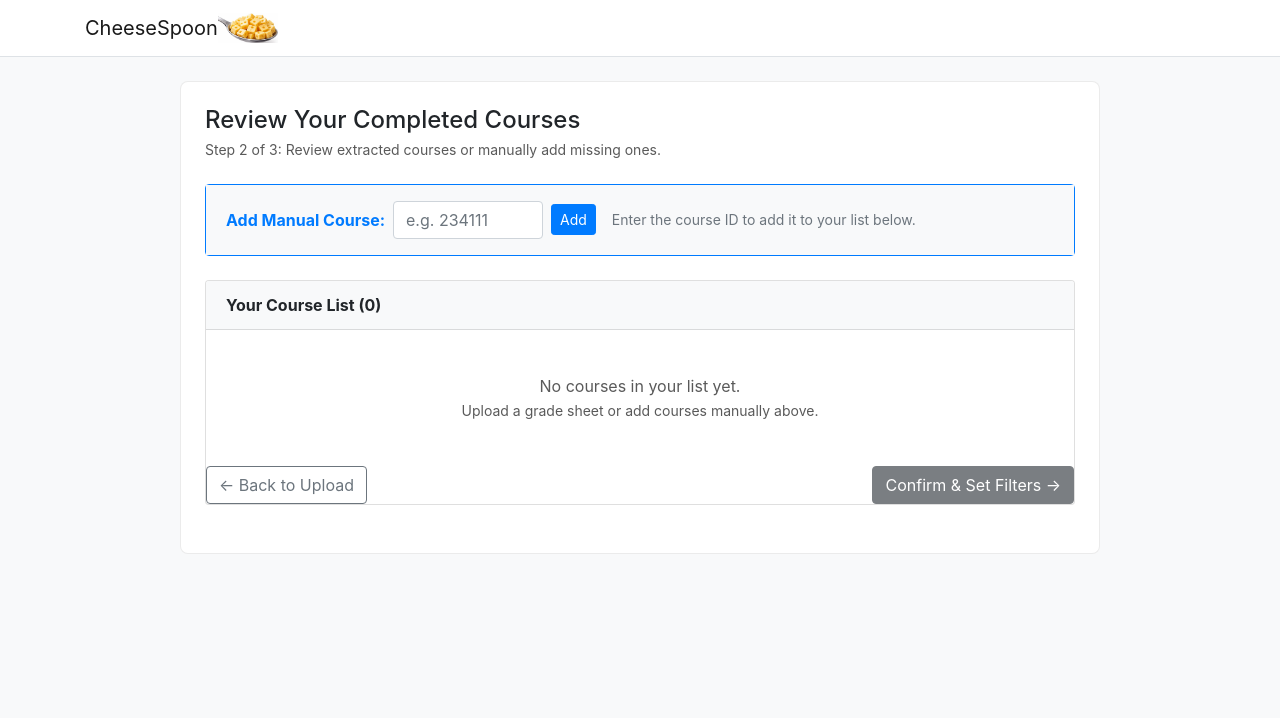
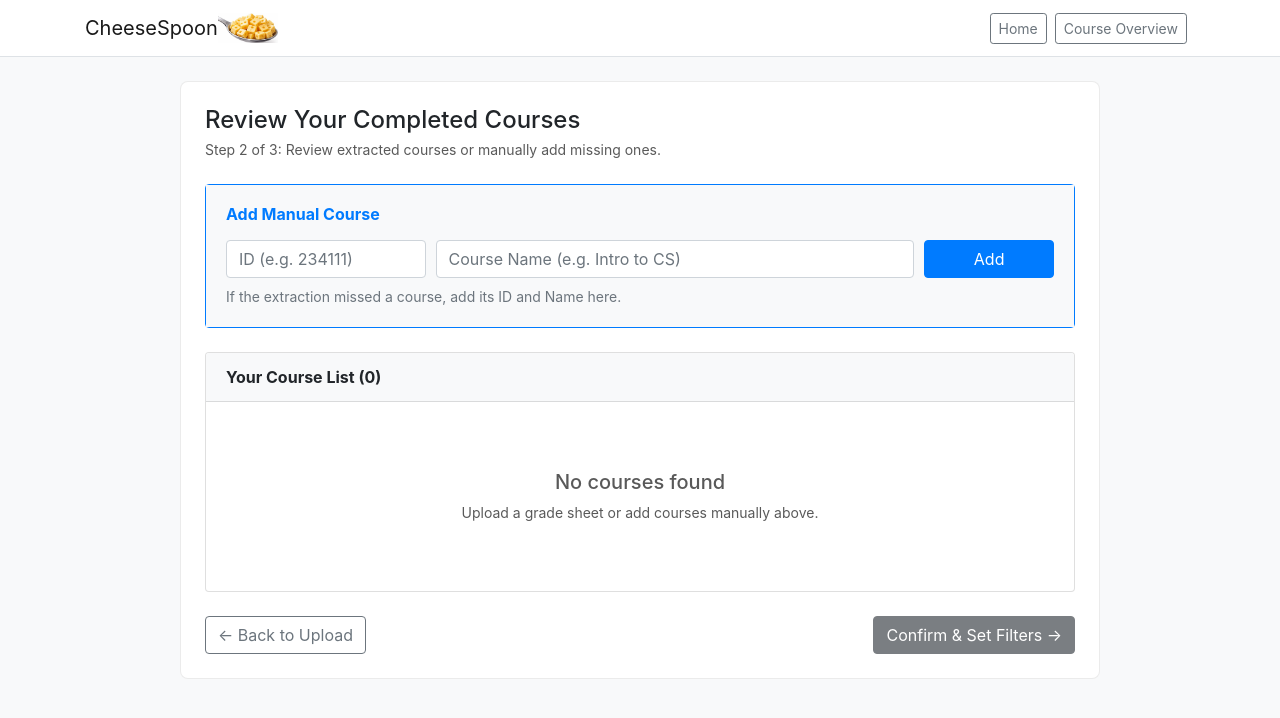
Before and after one commit to brarbrb/cheese-spoon, a Flask app: page /review_courses in a window 1280 px wide. Shown: the top 718 px of the page. Run offline with Flask 3, Linux system fonts and the light colour scheme; parts of the project's set-up code (start-up, migrations or seed data) failed here and were passed over.

Commit message:
added course summary at recommendations + fixed parser

```diff
--- a/app.py
+++ b/app.py
@@ -1,6 +1,6 @@
 from flask import Flask, render_template, request, flash, redirect, url_for, session, jsonify
 import re
-from src.utilities import parse_grades_pdf, COURSE_TITLES
+from src.utilities import parse_grades_pdf, parse_review_summary
 from src.knowledgebase import recommend_courses
 from src.agent import chat_with_assistant  # ADD THIS IMPORT
 
@@ -32,68 +32,60 @@ def upload():
             return redirect(url_for('review_courses'))
 
         try:
-            completed_course_ids = parse_grades_pdf(file)  # parsing grade sheet
-            if not completed_course_ids:
-                flash("No courses found in the uploaded file. Try again or skip.")
+            # Returns: [{'id': '00940210', 'name': 'Computer Org'}, ...]
+            parsed_courses = parse_grades_pdf(file)
+
+            if not parsed_courses:
+                flash("No courses found. Try a different file.")
                 return redirect(url_for('upload'))
 
-            session['completed_courses'] = completed_course_ids
+            session['completed_courses'] = parsed_courses
             return redirect(url_for('review_courses'))
 
-        except Exception as e:  # any other error
-            flash(f"Error parsing grade sheet: {str(e)}")
+        except Exception as e:
+            print(f"Upload Error: {e}")
+            flash(f"Error parsing file: {str(e)}")
             return redirect(url_for('upload'))
-
     return render_template("upload.html")
 
 
 # STEP 2: Review and confirm courses
 @app.route("/review_courses", methods=["GET", "POST"])
 def review_courses():
-    # safe fallback (in case someone navigates here directly)
     if 'completed_courses' not in session:
         session['completed_courses'] = []
 
+    current_courses = session.get('completed_courses', [])
+
     if request.method == "POST":
-        if "new_course_id" in request.form:  # user adds courses manually
-            new_course = request.form.get("new_course_id")  # TODO: check
-            # TODO: add normalize?
-            if new_course:
-                current_courses = session.get('completed_courses', [])
-                if new_course not in current_courses:
-                    current_courses.append(new_course)
-                    session['completed_courses'] = current_courses
-                    flash(f"Added {new_course}.")
-                else:
-                    flash(f"{new_course} is already in the list.")
+        # --- CASE 1: MANUAL ADD ---
+        if "new_course_id" in request.form:
+            new_id = request.form.get("new_course_id").strip()
+            # Get the name (default to the ID if left empty)
+            new_name = request.form.get("new_course_name", "").strip() or new_id
+
+            existing_ids = {c['id'] for c in current_courses}
+
+            if new_id and new_id not in existing_ids:
+                # Save both ID and Name
+                current_courses.append({'id': new_id, 'name': new_name})
+                session['completed_courses'] = current_courses
+                flash(f"Added course {new_id}: {new_name}")
+            elif new_id in existing_ids:
+                flash(f"Course {new_id} is already in the list.")
+
             return redirect(url_for('review_courses'))
 
-        # list all parsed (or updated) courses
-        confirmed_courses = request.form.getlist("confirmed_courses")
-        session['completed_courses'] = confirmed_courses
-        # if not confirmed_courses:
-        #     flash("Please select at least one course to continue.")
-        #     return redirect(url_for('review_courses'))
+        # --- CASE 2: CONFIRM SELECTION ---
+        confirmed_ids = request.form.getlist("confirmed_courses")
+        filtered_courses = [c for c in current_courses if c['id'] in confirmed_ids]
+        session['completed_courses'] = filtered_courses
+
         return redirect(url_for('filters'))
 
-    # GET request - show review page
-    completed_courses = session.get('completed_courses', [])
-    courses_display_data = []
-    for c_id in completed_courses:
-        # Fallback to the ID if title is not found in KB.csv
-        c_id = int(c_id)
-        # print(f"cids are {c_id}")
-        title = COURSE_TITLES.get(str(c_id), c_id)
-        courses_display_data.append({
-            'id': c_id,
-            'title': title
-        })
-    # print(f"courses_display_data {courses_display_data}")
-    return render_template("review_courses.html", completed_courses=completed_courses,
-                           courses_list=courses_display_data)
+    return render_template("review_courses.html", completed_courses=current_courses)
 
 
-# STEP 3: Set filters and weights
 # STEP 3: Set filters and weights
 @app.route("/filters", methods=["GET", "POST"])
 def filters():
@@ -170,26 +162,29 @@ def filters():
 # STEP 4: Get recommendations
 @app.get("/recommendations")
 def recommendations():
-    # Retrieve from session
-    completed_courses = session.get('completed_courses', [])
+    # 1. Get the list of dicts
+    completed_courses_data = session.get('completed_courses', [])
+    if not completed_courses_data:
+        flash("No courses found.")
+        return redirect(url_for('upload'))
+
+    # 2. Extract ONLY IDs for the algorithm
+    completed_ids_only = [str(c['id']) for c in completed_courses_data]
+
+    # 3. Retrieve session data
     filters = session.get('filters', {})
     weights = session.get('weights', {})
 
-    if not completed_courses:
-        flash("No courses found. Please upload your grade sheet first.")
-        return redirect(url_for('upload'))
-
-    # Extract parameters
+    # Extract specific values for the algorithm and display
     semester = filters.get('semester', 'WINTER_2025_2026')
     no_exam = filters.get('no_exam', False)
     min_credits = filters.get('min_credits', 0)
     user_query = filters.get('user_query', '')
 
-    # Call recommendation engine
     try:
         ranked_df = recommend_courses(
             semester_name=semester,
-            courses_list=completed_courses,
+            courses_list=completed_ids_only,
             no_exam=no_exam,
             min_credits=min_credits,
             user_query=user_query,
@@ -199,20 +194,26 @@ def recommendations():
             workload_rating_weight=weights.get('workload_rating', 0.2),
             general_rating_weight=weights.get('general_rating', 0.2)
         )
-
-        # Convert DataFrame to list of dicts for template
+        # Convert to dicts
         courses = ranked_df.to_dict('records')
 
+        # 2. Loop through and add the parsed fields to each course dictionary
+        for course in courses:
+            summary_parts = parse_review_summary(course.get('reviews_summary', ''))
+            course['summary_interest'] = summary_parts['interest']
+            course['summary_workload'] = summary_parts['workload']
+            course['summary_bottom_line'] = summary_parts['bottom_line']
     except Exception as e:
-        flash(f"Error generating recommendations: {str(e)}")
+        print(f"Rec Error: {e}")
+        flash(f"Error: {str(e)}")
         courses = []
 
-    # Prepare display data
+    # Prepare display data so the HTML doesn't crash
     applied_filters = {
         "semester": semester,
         "no_exam": "Yes" if no_exam else "No",
         "min_credits": min_credits,
-        "completed_count": len(completed_courses)
+        "completed_count": len(completed_courses_data)
     }
 
     return render_template(
@@ -222,6 +223,7 @@ def recommendations():
         weights=weights,
         user_query=user_query
     )
+
 
 
 # ============================================================================
--- a/templates/review_courses.html
+++ b/templates/review_courses.html
@@ -9,12 +9,26 @@
 </head>
 
 <body>
-  <nav id="top-navbar" class="navbar navbar-expand-lg navbar-light bg-white border-bottom">
+  <nav id="top-navbar" class="navbar navbar-expand-lg navbar-light bg-white border-bottom sticky-top">
     <div class="container">
       <a class="navbar-brand d-flex align-items-center" href="{{ url_for('index') }}">
         <span>CheeseSpoon</span>
-        <img src="{{ url_for('static', filename='logo.png') }}" alt="CheeseSpoon" class="brand-logo" />
+        <img
+          src="{{ url_for('static', filename='logo.png') }}"
+          alt="CheeseSpoon"
+          class="brand-logo"
+        />
       </a>
+      <div id="top-navbar-supported-content" class="collapse navbar-collapse">
+        <ul class="navbar-nav ml-auto align-items-lg-center">
+          <li class="nav-item">
+            <a class="btn btn-sm btn-outline-secondary mr-lg-2" href="{{ url_for('index') }}">Home</a>
+          </li>
+          <li class="nav-item">
+            <a class="btn btn-sm btn-outline-secondary mr-lg-2" href="{{ url_for('course_overview') }}">Course Overview</a>
+          </li>
+        </ul>
+      </div>
     </div>
   </nav>
 
@@ -37,23 +51,37 @@
           </div>
 
           <div class="card mb-4 border-primary">
-            <div class="card-body py-3 bg-light">
-              <form method="POST" class="d-flex align-items-center flex-wrap">
-                <label class="mr-2 mb-0 font-weight-bold text-primary">Add Manual Course:</label>
-                <input type="text" name="new_course_id" class="form-control mr-2"
-                       placeholder="e.g. 234111" style="max-width: 150px;" required>
-                <button type="submit" class="btn btn-primary btn-sm">Add</button>
-                <small class="text-muted ml-3 d-none d-sm-block">
-                  Enter the course ID to add it to your list below.
+            <div class="card-body bg-light">
+              <h6 class="text-primary font-weight-bold mb-3">Add Manual Course</h6>
+              <form method="POST" class="form-row align-items-center">
+
+                <div class="col-md-3 col-sm-12 mb-2 mb-md-0">
+                  <label class="sr-only" for="new_course_id">Course ID</label>
+                  <input type="text" name="new_course_id" id="new_course_id"
+                         class="form-control" placeholder="ID (e.g. 234111)" required>
+                </div>
+
+                <div class="col-md-7 col-sm-12 mb-2 mb-md-0">
+                  <label class="sr-only" for="new_course_name">Course Name</label>
+                  <input type="text" name="new_course_name" id="new_course_name"
+                         class="form-control" placeholder="Course Name (e.g. Intro to CS)">
+                </div>
+
+                <div class="col-md-2 col-sm-12">
+                  <button type="submit" class="btn btn-primary btn-block">Add</button>
+                </div>
+
+              </form>
+              <small class="text-muted mt-2 d-block">
+                If the extraction missed a course, add its ID and Name here.
               </small>
-              </form>
             </div>
           </div>
 
           <form method="POST">
             <div class="card mb-4">
               <div class="card-header bg-light d-flex justify-content-between align-items-center">
-                <strong>Your Course List ({{ courses_list|length }})</strong>
+                <strong>Your Course List ({{ completed_courses|length }})</strong>
 
                 {% if completed_courses %}
                 <div>
@@ -63,36 +91,32 @@
                 {% endif %}
               </div>
 
-              <div class="card-body">
-  {% if courses_list %}
-    <div class="row">
-      {% for course in courses_list %}
-      <div class="col-12 mb-2"> <div class="custom-control custom-checkbox border-bottom pb-2">
+              <div class="card-body" style="max-height: 500px; overflow-y: auto;">
+                {% if completed_courses %}
+                  <div class="list-group">
+                    {% for course in completed_courses %}
+                    <div class="list-group-item">
+                      <div class="custom-control custom-checkbox">
+                        <input type="checkbox" class="custom-control-input course-checkbox"
+                               name="confirmed_courses"
+                               value="{{ course.id }}"
+                               id="c_{{ course.id }}" checked>
 
-          <input class="custom-control-input course-checkbox" type="checkbox"
-                 name="confirmed_courses" value="{{ course.id }}"
-                 id="course_{{ course.id }}" checked>
-
-          <label class="custom-control-label w-100" for="course_{{ course.id }}">
-            <span class="font-weight-bold text-dark">{{ course.title }}</span>
-            {% if course.id == course.title %}
-              <span class="badge badge-warning ml-2">Unknown Title</span>
-            {% endif %}
+                        <label class="custom-control-label d-flex justify-content-between align-items-center w-100" for="c_{{ course.id }}">
+                          <span class="font-weight-bold text-dark">{{ course.name }}</span>
+                          <span class="badge badge-light border">{{ course.id }}</span>
                         </label>
-
                       </div>
                     </div>
                     {% endfor %}
                   </div>
-    <div class="alert alert-light mt-3 mb-0 small">
-      <strong>Tip:</strong> Uncheck any courses that were incorrectly extracted.
-    </div>
                 {% else %}
-    <div class="text-center py-4 muted">
-      <p class="mb-0">No courses in your list yet.</p>
-      <small>Upload a grade sheet or add courses manually above.</small>
+                  <div class="text-center py-5 muted">
+                    <h5 class="mb-2">No courses found</h5>
+                    <p class="mb-0 small">Upload a grade sheet or add courses manually above.</p>
                   </div>
                 {% endif %}
+              </div>
             </div>
 
             <div class="d-flex justify-content-between align-items-center">
```
Also changed, not shown: src/utilities.py (+99 -50 lines), templates/filters.html (+16 -2 lines), templates/recommendations.html (+152 -71 lines), templates/upload.html (+16 -2 lines). Lines whose indentation alone changed are shown as unchanged.
